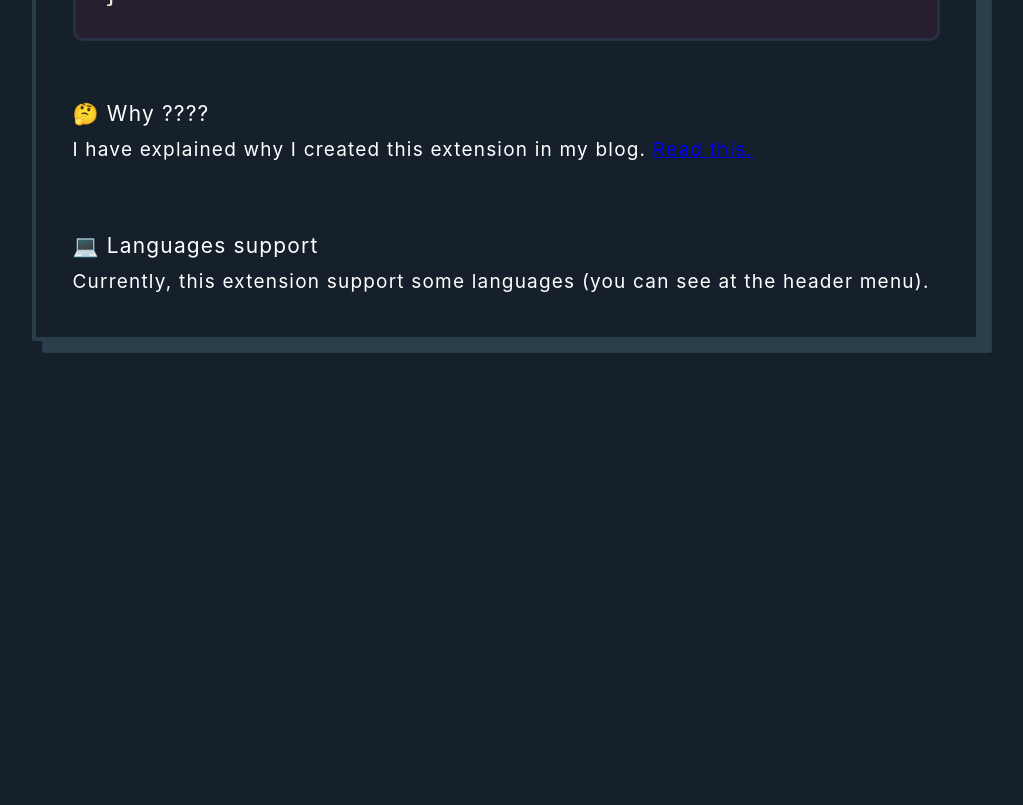
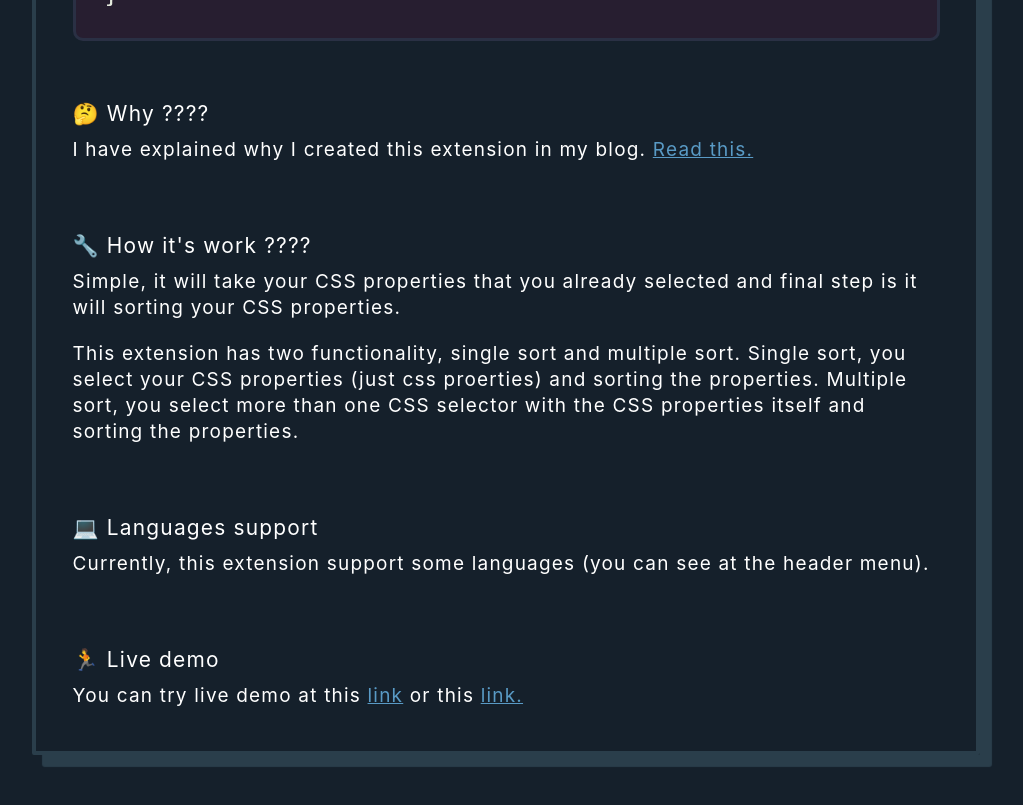
Before and after one commit to apriliandi246/vscode-css-sort-website, a Next.js app: page / in a window 1280 px wide. Shown: the part 2080-2885 px from the top of the page, without its empty margins (134-1157 px from the left). Before the commit the page ends 2471 px from the top, so only its background shows below. Built offline with nearby package versions, Linux system fonts and the light colour scheme.

Commit message:
update home page

```diff
--- a/pages/index.js
+++ b/pages/index.js
@@ -62,11 +62,32 @@ export default function Home() {
                      I have explained why I created this extension in my blog.{" "}
                      <a
                         href="https://apriliandi.xyz/blog/my-first-vscode-extension"
+                        className={styles.link}
                         target="_blank"
                         rel="noopener"
                      >
                         Read this.
                      </a>
+                  </p>
+               </div>
+
+               <div className={styles.languages_support}>
+                  <h2 className={styles.introduction__explain}>
+                     🔧 How it's work ????
+                  </h2>
+
+                  <p className={styles.introduction__desc}>
+                     Simple, it will take your CSS properties that you already
+                     selected and final step is it will sorting your CSS
+                     properties.
+                  </p>
+
+                  <p className={styles.more_desc}>
+                     This extension has two functionality, single sort and
+                     multiple sort. Single sort, you select your CSS properties
+                     (just css proerties) and sorting the properties. Multiple
+                     sort, you select more than one CSS selector with the CSS
+                     properties itself and sorting the properties.
                   </p>
                </div>
 
@@ -78,6 +99,31 @@ export default function Home() {
                   <p className={styles.introduction__desc}>
                      Currently, this extension support some languages (you can
                      see at the header menu).
+                  </p>
+               </div>
+
+               <div className={styles.languages_support}>
+                  <h2 className={styles.introduction__explain}>🏃 Live demo</h2>
+
+                  <p className={styles.introduction__desc}>
+                     You can try live demo at this{" "}
+                     <a
+                        href="https://svelte-css-sort.netlify.app"
+                        className={styles.link}
+                        target="_blank"
+                        rel="noopener"
+                     >
+                        link
+                     </a>{" "}
+                     or this{" "}
+                     <a
+                        href="https://react-css-sort.netlify.app"
+                        className={styles.link}
+                        target="_blank"
+                        rel="noopener"
+                     >
+                        link.
+                     </a>
                   </p>
                </div>
             </div>
--- a/styles/home.module.css
+++ b/styles/home.module.css
@@ -68,6 +68,16 @@
    margin-top: 70px;
 }
 
+.link {
+   color: #599ac5;
+   text-decoration: underline;
+}
+
+.more_desc {
+   margin-top: 20px;
+   letter-spacing: 1.2px;
+}
+
 @media screen and (min-width: 730px) {
    .container {
       width: 87%;
```
